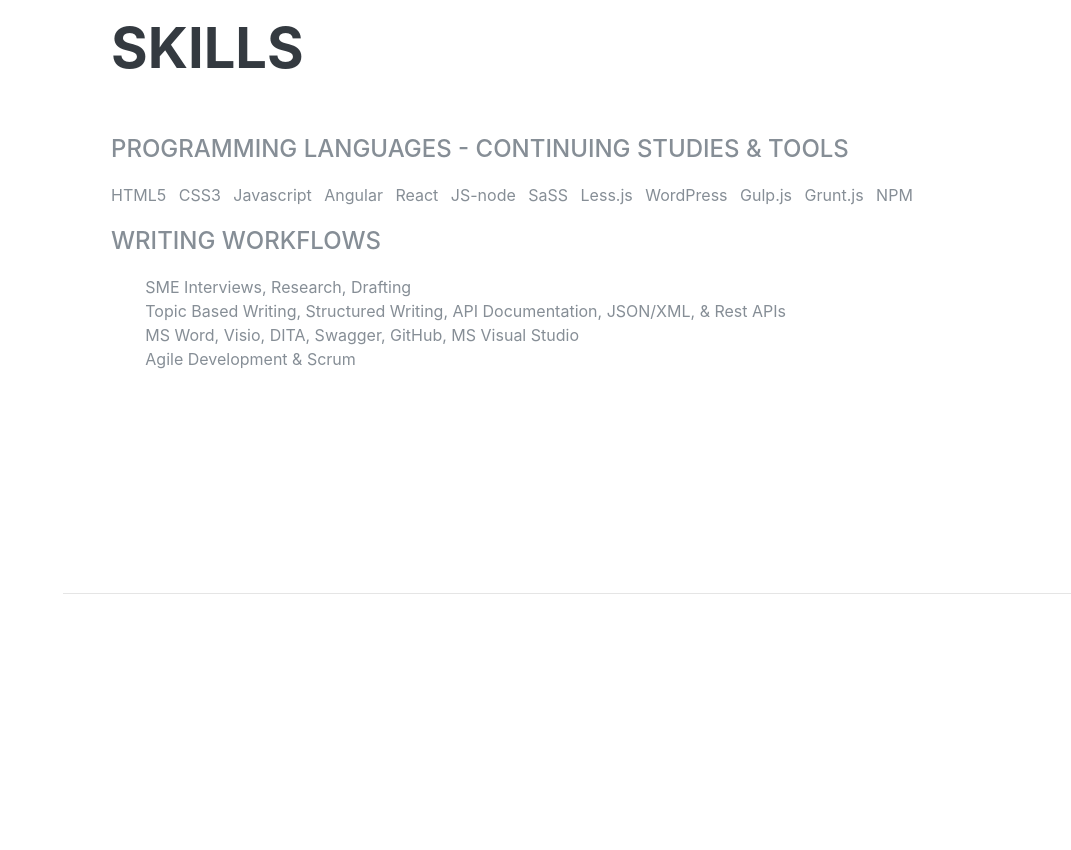
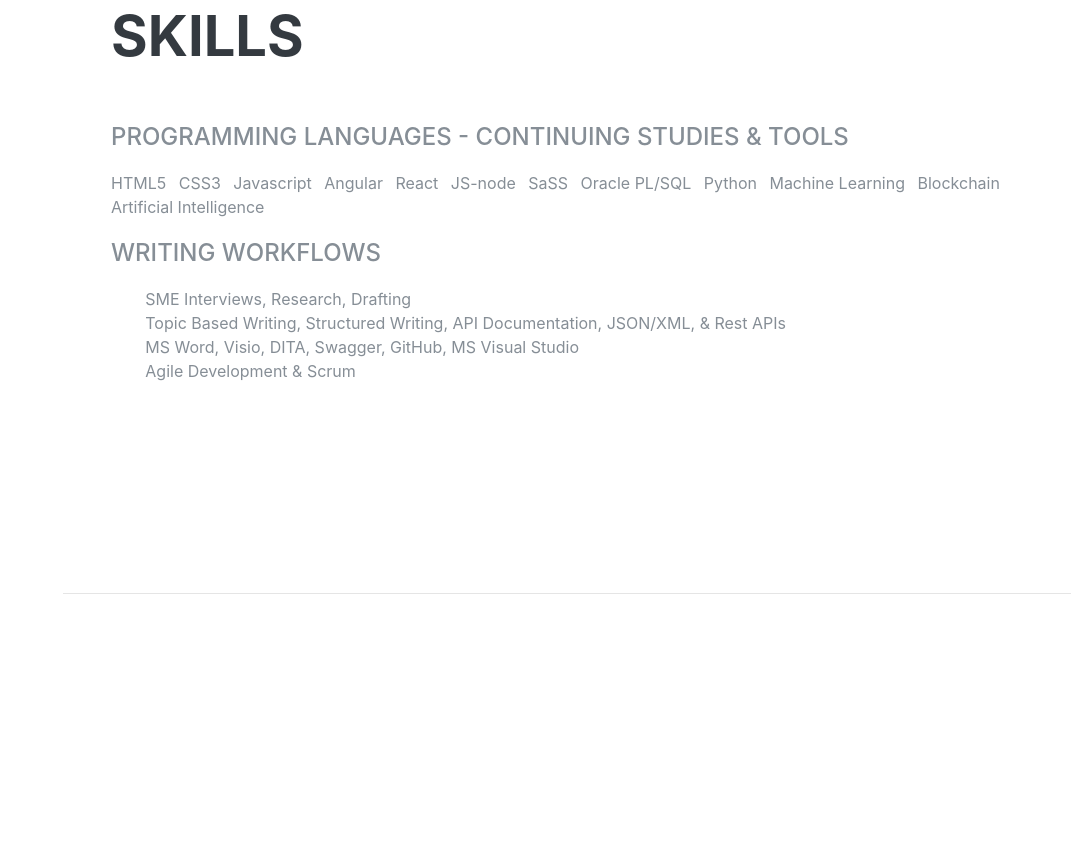
Before and after one commit to melau1010/work_info, a website: page index.html in a window 1280 px wide. Shown: the part 3450-4300 px from the top of the page, without its empty margins (209-1280 px from the left). Drawn offline with nearby package versions, Linux system fonts and the light colour scheme; files that its build step writes are made by us from their sources; files whose address does not match are found by name; a web font is replaced by a local one.

Commit message:
Update index.html

```diff
--- a/index.html
+++ b/index.html
@@ -233,19 +233,19 @@
             SaSS
           </li>
           <li class="list-inline-item">
-            Less.js
+            Oracle PL/SQL
           </li>
           <li class="list-inline-item">
-            WordPress
+            Python
       </li>
           <li class="list-inline-item">
-            Gulp.js
+            Machine Learning
           </li>
           <li class="list-inline-item">
-            Grunt.js
+            Blockchain
           </li>
           <li class="list-inline-item">
-            NPM
+            Artificial Intelligence
       </li>
         </ul>
 
@@ -296,6 +296,12 @@
           <li>
 
             REST API Documentation Certificate</li>
+          <li>
+
+            Business Analysis Foundations Certificate</li>
+           <li>
+
+            Business Process Modeling Certificate</li>
 
 
 
```
